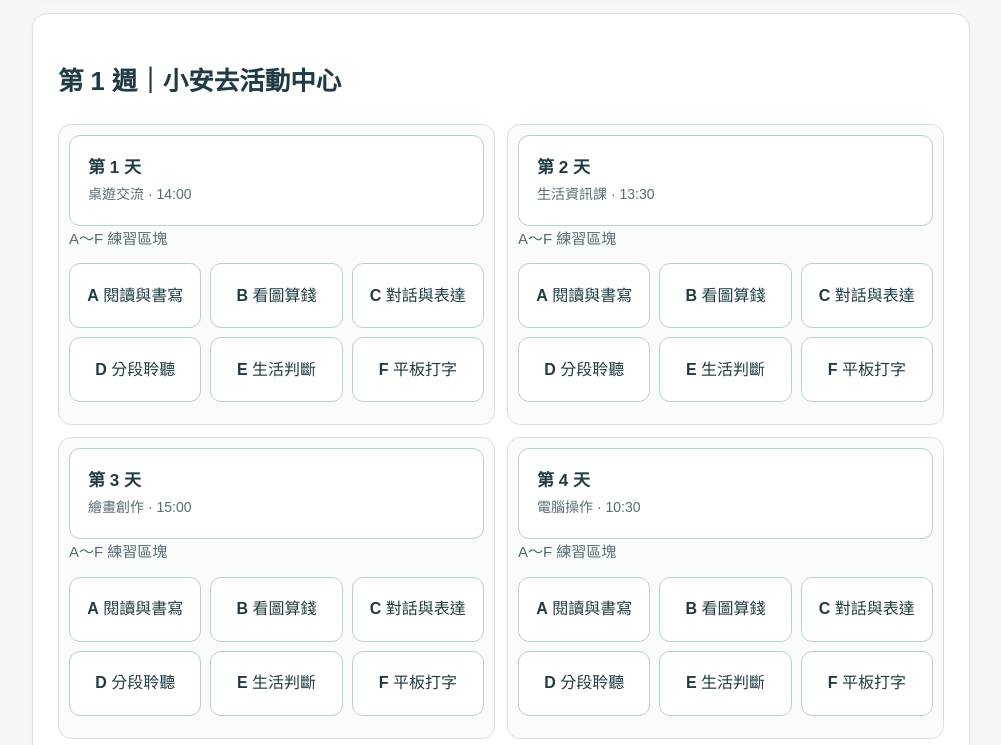
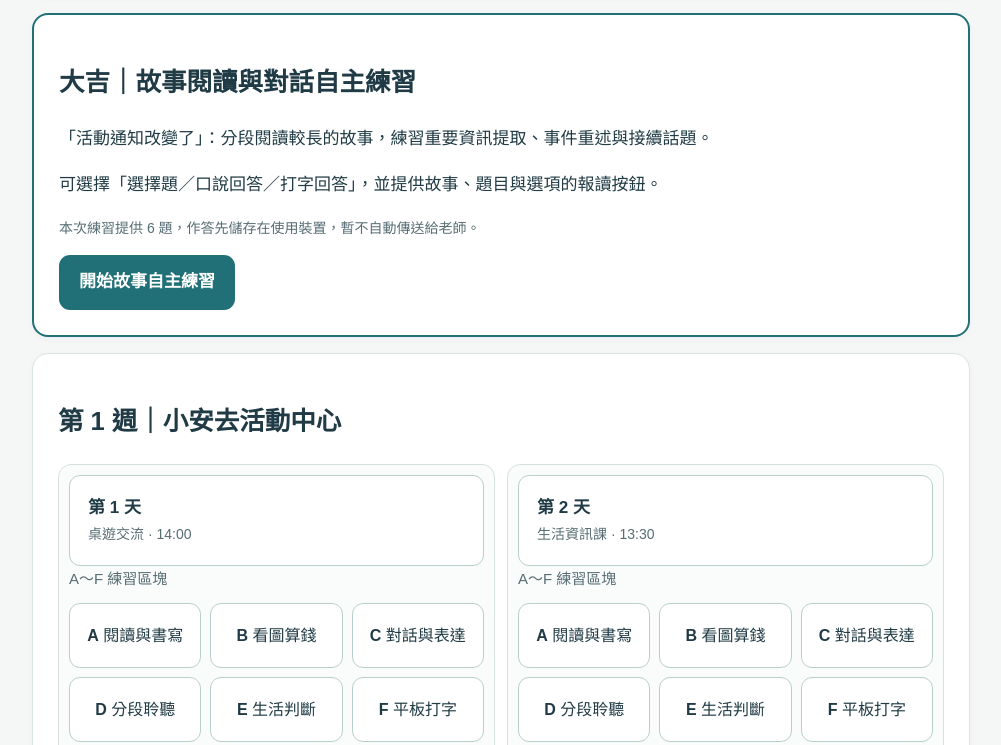
Before and after one commit to yotindo0808/life-skills-learning, a plain HTML site: page index.html in a window 1280 px wide. Shown: the part 1060-1805 px from the top of the page, without its empty margins (139-1140 px from the left). Drawn offline with Linux system fonts and the light colour scheme.

Commit message:
Link independent story comprehension and speaking practice from existing student homepage

```diff
--- a/index.html
+++ b/index.html
@@ -132,6 +132,8 @@ function showHome(){
 
  html+=`<section class="card" style="border:2px solid #217078"><h2>11／17（二）｜大吉的當日課程</h2><p>看懂模擬超商收據、加減乘混合練習（8 題）、向店員求助及重述購物經過。</p><p class="muted">這是新增的課堂練習，原有各週課程及學習紀錄不變。價格為模擬。</p><a href="./lesson-2026-11-17/" style="display:inline-block;background:#217078;color:white;text-decoration:none;border-radius:11px;padding:13px 20px;font-weight:bold">開始 11／17 課程</a></section>`;
  html+=`<section class="card" style="border:2px solid #217078"><h2>11／11（三）｜大吉的當日課程</h2><p>看懂標價、加減乘混合練習（8 題）、口說與打字回報。</p><p class="muted">這是日期專用練習，不會覆蓋第一、二週的原本題目及完成紀錄。教材金額均為模擬。</p><a href="./lesson-2026-11-11/" style="display:inline-block;background:#217078;color:white;text-decoration:none;border-radius:11px;padding:13px 20px;font-weight:bold">開始 11／11 課程</a></section>`;
+
+ html+=`<section class="card" style="border:2px solid #217078"><h2>大吉｜故事閱讀與對話自主練習</h2><p>「活動通知改變了」：分段閱讀較長的故事，練習重要資訊提取、事件重述與接續話題。</p><p>可選擇「選擇題／口說回答／打字回答」，並提供故事、題目與選項的報讀按鈕。</p><p class="muted">本次練習提供 6 題，作答先儲存在使用裝置，暫不自動傳送給老師。</p><a href="./story-practice/" style="display:inline-block;background:#217078;color:white;text-decoration:none;border-radius:11px;padding:13px 20px;font-weight:bold">開始故事自主練習</a></section>`;
  for(const w of [1,2]){
   html+=`<section class="card"><h2>第 ${w} 週｜${w===1?'小安去活動中心':'小安在活動中心求助'} ${w===2&&!courseSettings.week2?'<span class="pill">尚未開放</span>':''}</h2><div class="tiles">`;
   for(let d=1;d<=7;d++){
```
